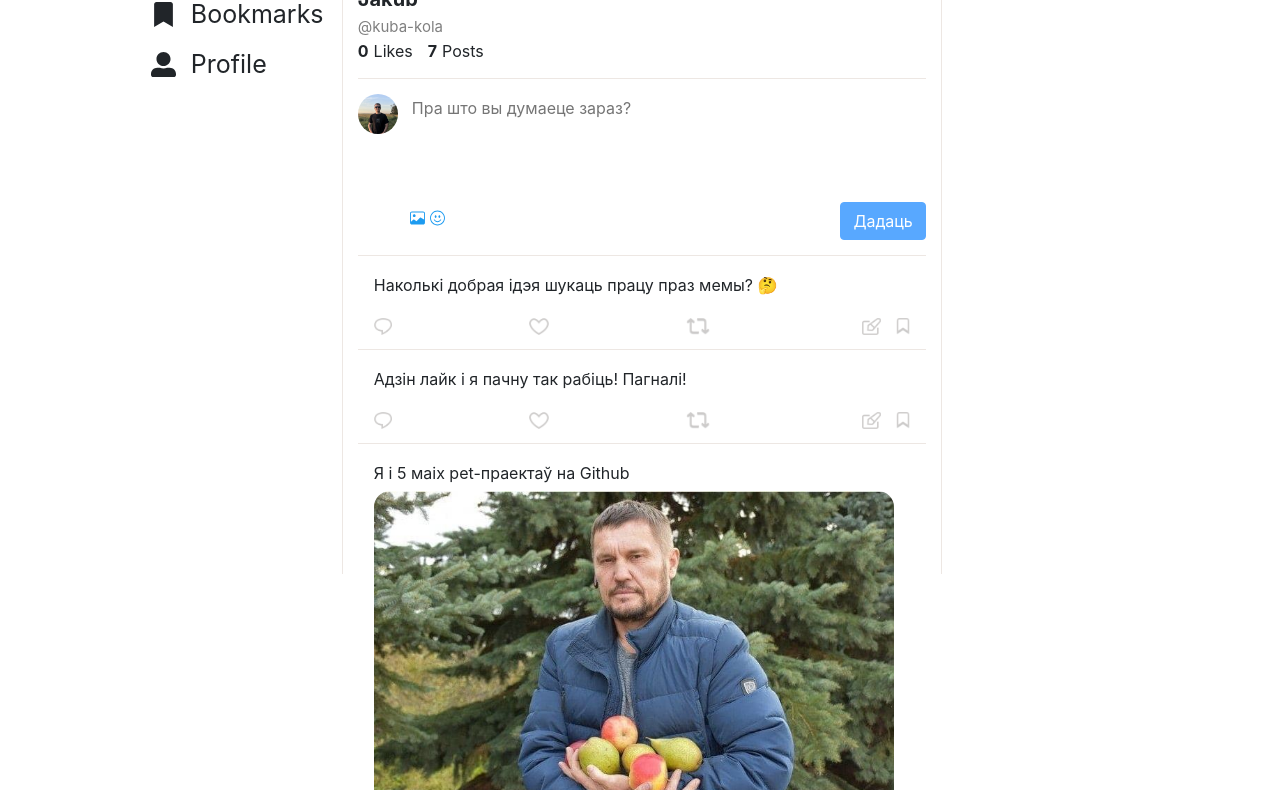
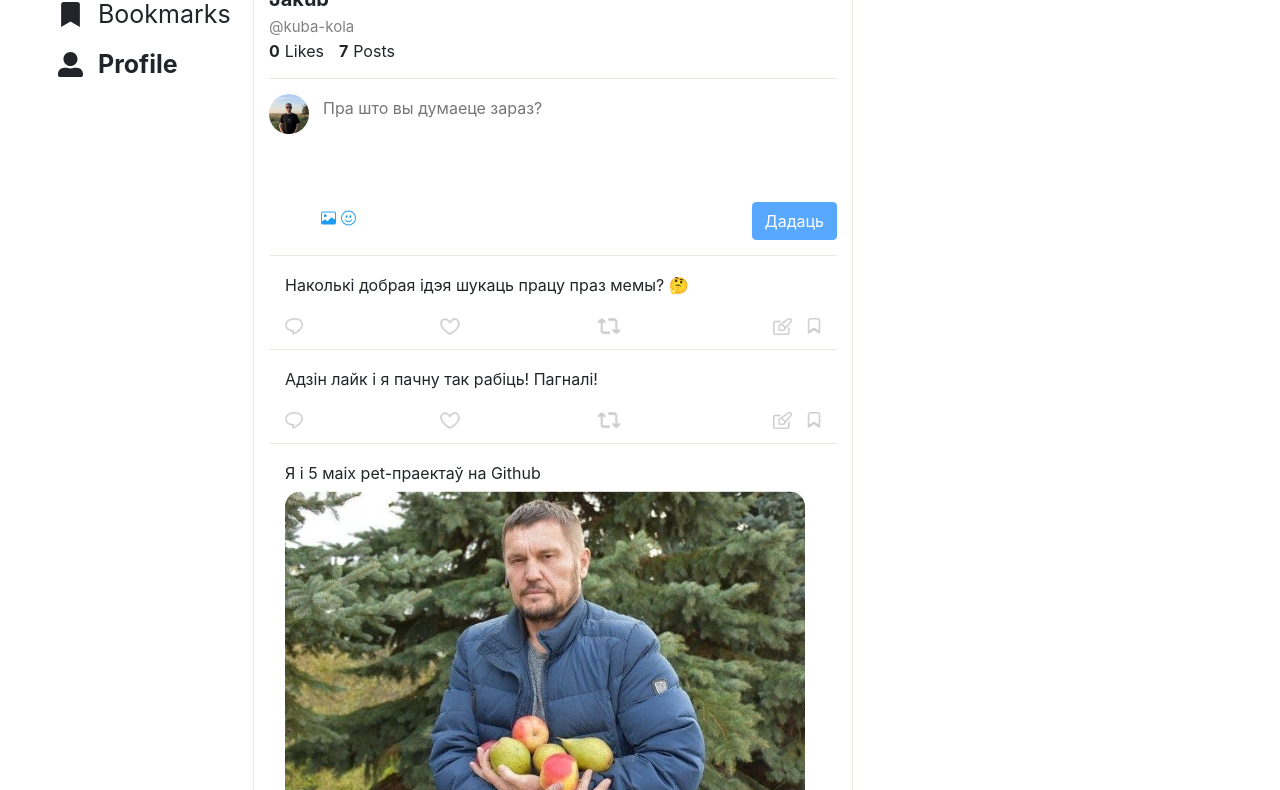
Before and after one commit to kuba-kola/Twitter_app, a React app: page / in a window 1280 px wide. Shown: the part 226-1016 px from the top of the page. Built offline with nearby package versions, Linux system fonts and the light colour scheme.

Commit message:
fix: fixed selection active tab

```diff
--- a/src/components/app/index.js
+++ b/src/components/app/index.js
@@ -90,6 +90,7 @@ function App() {
       <div className={styles.nav}>
         <MenuNavigation
           setFilter={setFilter}
+          activeTab={filter}
         />
       </div>
       <div className={styles.body}>
--- a/src/components/app/style.module.css
+++ b/src/components/app/style.module.css
@@ -11,8 +11,8 @@
 .nav {
   display: flex;
   justify-content: end;
-  padding: 15px;
-  width: 30%;
+  margin: 15px;
+  max-width: 180px;
 }
 
 .trends {
@@ -21,7 +21,7 @@
 
 .body {
   min-width: 600px;
-  height: 100vh;
+  min-height: 100vh;
   padding: 15px;
   border-left: 1px solid #ede7e3;
   border-right: 1px solid #ede7e3;
--- a/src/components/common/Header/styles.module.css
+++ b/src/components/common/Header/styles.module.css
@@ -1,7 +1,7 @@
 .header {
   display: flex;
   padding: 15px 0;
-  align-items: flex-end;
+  align-items: end;
   justify-content: space-between;
   border-bottom: 1px solid #ede7e3;
 }
--- a/src/components/common/MenuNavigation/index.js
+++ b/src/components/common/MenuNavigation/index.js
@@ -1,11 +1,12 @@
 import React, { useRef, useState } from 'react';
 import { FaHome, FaHashtag, FaBell, FaEnvelope, FaBookmark, FaUserAlt } from 'react-icons/fa';
+import cx from 'classnames';
 
 import styles from './styles.module.css';
 import { useOutsideClick } from '../../../shared/hooks';
 import InfoModal from '../InfoModal';
 
-const MenuNavigation = ({ setFilter, posts }) => {
+const MenuNavigation = ({ setFilter, activeTab }) => {
   const [isShown, setIsShown] = useState(false);
   const wrapperRef = useRef(null);
 
@@ -16,6 +17,7 @@ const MenuNavigation = ({ setFilter, posts }) => {
   useOutsideClick(wrapperRef, () => {
     setIsShown(false)
   });
+
   return (
     <div className={styles.container}>
       <div
@@ -51,14 +53,22 @@ const MenuNavigation = ({ setFilter, posts }) => {
         onClick={() => handleClick('important')}
       >
         <FaBookmark />
-        <span>Bookmarks</span>
+        <span className={cx({
+          [styles.active]: activeTab === 'important',
+        })}
+        >
+          Bookmarks</span>
       </div>
       <div
         className={styles.link}
         onClick={() => handleClick('all')}
       >
         <FaUserAlt />
-        <span>Profile</span>
+        <span
+          className={cx({
+            [styles.active]: activeTab === 'all',
+          })}
+        >Profile</span>
       </div>
       {isShown && (
         <InfoModal
--- a/src/components/common/MenuNavigation/styles.module.css
+++ b/src/components/common/MenuNavigation/styles.module.css
@@ -1,6 +1,7 @@
-.contaner {
+.container {
     display: flex;
     flex-direction: column;
+    width: 190px;
 }
 
 .link {
@@ -19,3 +20,7 @@
     padding-left: 15px;
     font-size: 25px;
 }
+
+.active {
+    font-weight: bold;
+}
```
